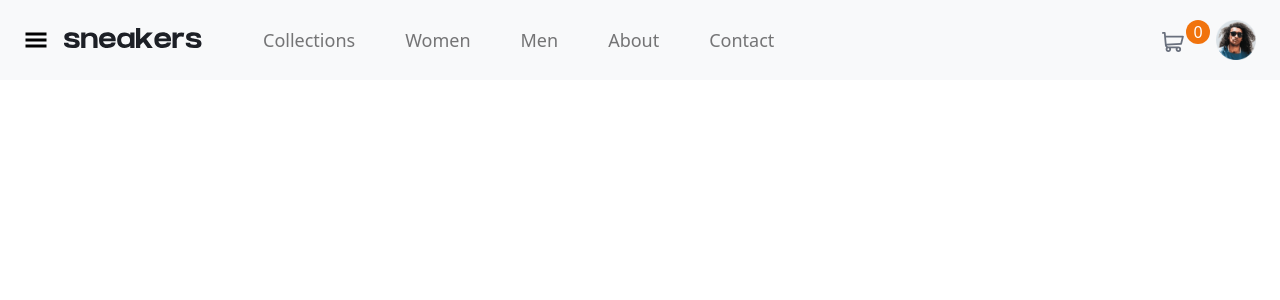
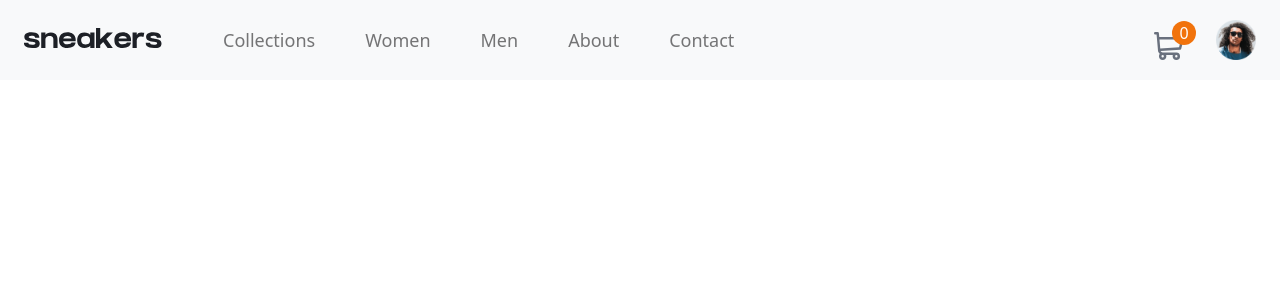
Before and after one commit to OluwabukolaAdelaka/SCAMP-C6-Assessment, a React (Create React App) app: page / in a window 1280 px wide. Shown: the top 300 px of the page. Built offline with nearby package versions, Linux system fonts and the light colour scheme.

Commit message:
navbar responsiveness

```diff
--- a/src/components/Navigation.jsx
+++ b/src/components/Navigation.jsx
@@ -14,7 +14,7 @@ const Navigation = () => {
   return (
     <div className="max-w-[1440px] flex justify-between mx-auto bg-[#f8f9fa] h-20 px-6 items-center">
       <div className="flex">
-        <div onClick={handleNav}>
+        <div className="md:hidden" onClick={handleNav}>
           {nav ? (
             <AiOutlineClose size={40} className="pr-4" />
           ) : (
@@ -25,20 +25,20 @@ const Navigation = () => {
           <img src={Logo} className="pt-2" alt="logo" />
         </div>
         {/* desktop */}
-        <ul className="hidden md:flex text-lg ml-9 text-[#2c2d2ea6]">
-          <li className="px-[25px] py-[6px] hover:border-b-2 hover:border-b-[#f1730c]">
+        <ul className="hidden md:flex text-lg ml-4 lg:ml-9 cursor-pointer text-[#2c2d2ea6]">
+          <li className="px-[10px] lg:px-[25px] py-[6px] hover:border-b-2 hover:border-b-primary-100">
             Collections
           </li>
-          <li className="px-[25px] py-[6px] hover:border-b-2 hover:border-b-[#f1730c]">
+          <li className="px-[10px] lg:px-[25px] py-[6px] hover:border-b-2 hover:border-b-primary-100">
             Women
           </li>
-          <li className="px-[25px] py-[6px] hover:border-b-2 hover:border-b-[#f1730c]">
+          <li className="px-[10px] lg:px-[25px] py-[6px] hover:border-b-2 hover:border-b-primary-100">
             Men
           </li>
-          <li className="px-[25px] py-[6px] hover:border-b-2 hover:border-b-[#f1730c]">
+          <li className="px-[10px] lg:px-[25px] py-[6px] hover:border-b-2 hover:border-b-primary-100">
             About
           </li>
-          <li className="px-[25px] py-[6px] hover:border-b-2 hover:border-b-[#f1730c]">
+          <li className="px-[10px] lg:px-[25px] py-[6px] hover:border-b-2 hover:border-b-primary-100">
             Contact
           </li>
         </ul>
@@ -48,36 +48,34 @@ const Navigation = () => {
       <div
         className={
           nav
-            ? "md:hidden w-[60%] h-screen top-20 left-0 absolute text-lg transition ease-in-out delay-1000"
+            ? "md:hidden w-[60%] h-screen top-20 left-0 absolute text-lg font-bold cursor-pointer"
             : "absolute left-[-100%]"
         }
       >
         <ul>
-          <li className="px-[25px] py-[6px] hover:border-b-2 hover:border-b-[#f1730c]">
+          <li className="px-[25px] py-[6px] hover:border-b-2 hover:border-b-primary-100">
             Collections
           </li>
-          <li className="px-[25px] py-[6px] hover:border-b-2 hover:border-b-[#f1730c]">
+          <li className="px-[25px] py-[6px] hover:border-b-2 hover:border-b-primary-100">
             Women
           </li>
-          <li className="px-[25px] py-[6px] hover:border-b-2 hover:border-b-[#f1730c]">
+          <li className="px-[25px] py-[6px] hover:border-b-2 hover:border-b-primary-100">
             Men
           </li>
-          <li className="px-[25px] py-[6px] hover:border-b-2 hover:border-b-[#f1730c]">
+          <li className="px-[25px] py-[6px] hover:border-b-2 hover:border-b-primary-100">
             About
           </li>
-          <li className="px-[25px] py-[6px] hover:border-b-2 hover:border-b-[#f1730c]">
+          <li className="px-[25px] py-[6px] hover:border-b-2 hover:border-b-primary-100">
             Contact
           </li>
         </ul>
       </div>
       <div className="flex">
-        <img
-          src={Cart}
-          className="relative w-[50%] h-[50%] pt-3 mr-6 md:mr-8"
-          alt="shopping cart"
-        />
-        <div className="absolute bg-primary-100 w-6 right-[70px] text-white text-center rounded-full">
-          0
+        <div className="flex relative pt-3 mr-6 md:mr-8">
+          <img src={Cart} className="w-[30px] " alt="shopping cart" />
+          <div className="absolute bg-primary-100 w-6 right-[-12px] bottom-[15px] text-white text-center rounded-full">
+            0
+          </div>
         </div>
 
         <img
```
